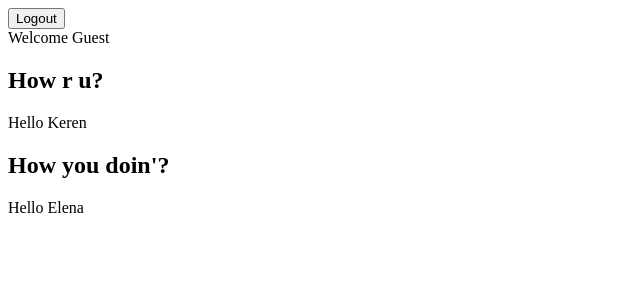
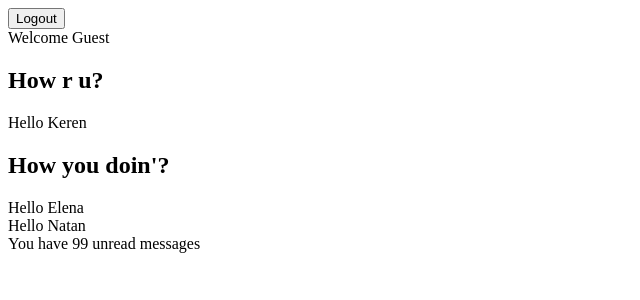
Before and after one commit to KerenMay/React-lesson, a React (Create React App) app in the folder react-apps/: page / in a window 1280 px wide. Shown: the top 300 px of the page, without its empty margins (0-640 px from the left). Built offline with nearby package versions, Linux system fonts and the light colour scheme.

Commit message:
logical conditional render

```diff
--- a/react-apps/src/applications/004_conditionalRender/App.jsx
+++ b/react-apps/src/applications/004_conditionalRender/App.jsx
@@ -1,3 +1,14 @@
+function MailboxGreeting({ user, unreadMessages }) {
+  return (
+    <div>
+      <div>Hello {user}</div>
+      {unreadMessages > 0 && (
+        <div>You have {unreadMessages} unread messages</div>
+      )}
+    </div>
+  );
+}
+
 function UserMessageWithIf({ user }) {
   if (user) {
     return (
@@ -45,6 +56,7 @@ function App() {
       <UserMessage user={null} />
       <UserMessage user={"Keren"} />
       <UserMessageWithIf user={"Elena"} />
+      <MailboxGreeting user="Natan" unreadMessages={99} />
     </div>
   );
 }
```
